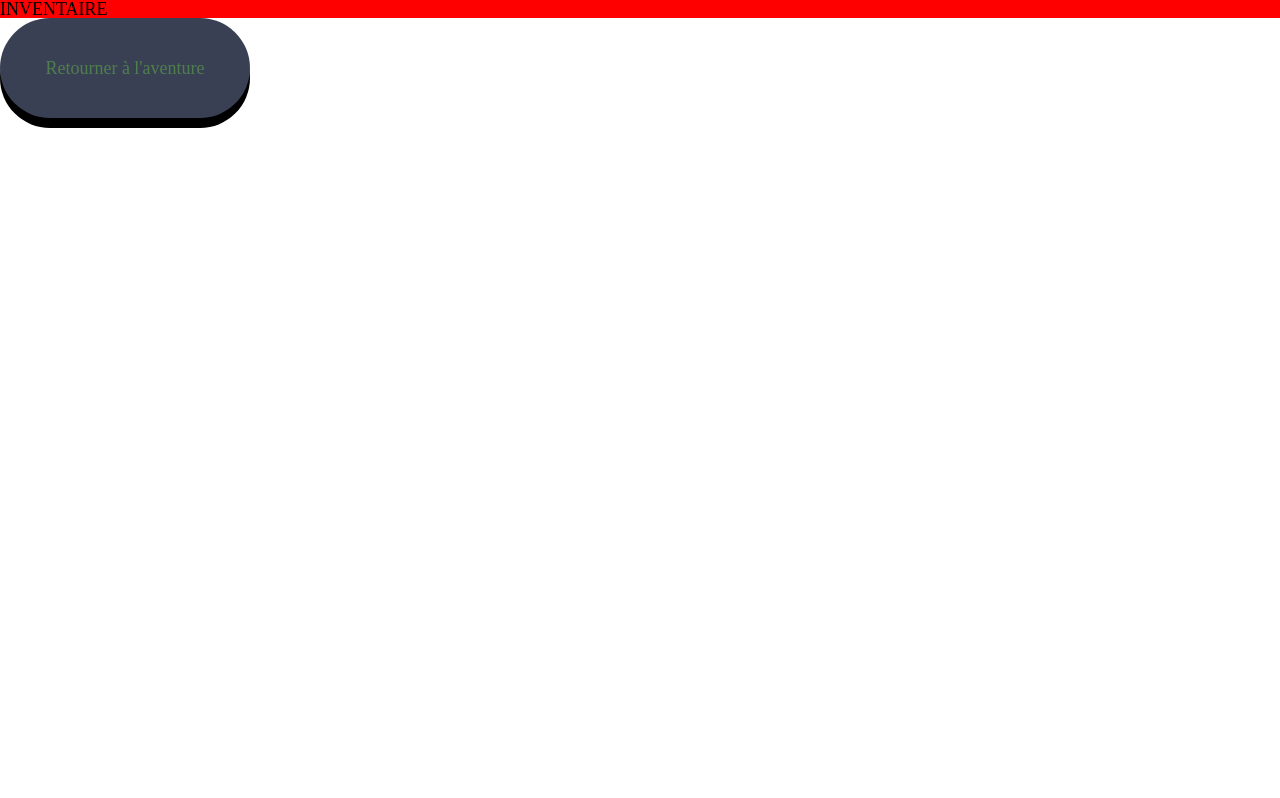
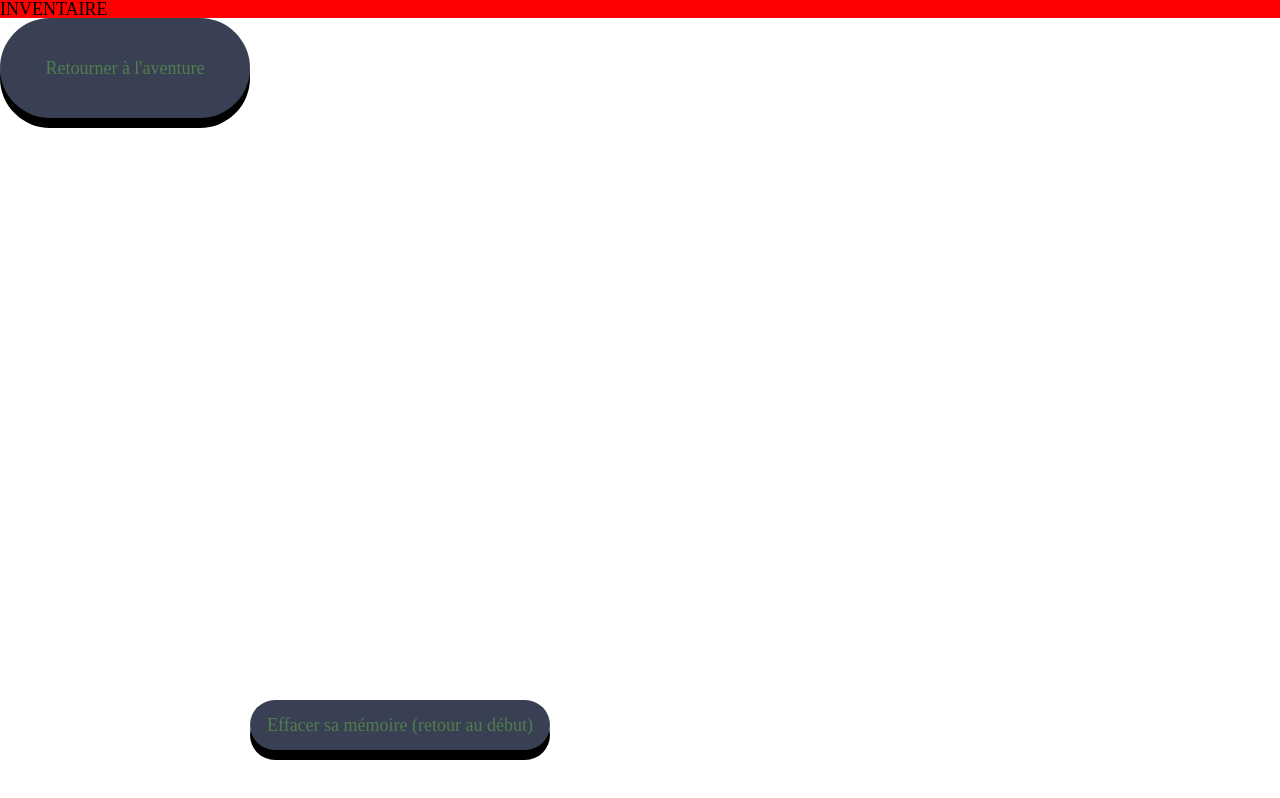
Before and after one commit to GoutteDooo/aventure, a React (Vite) app in the folder aventure-react/: page /status in a window 1280 px wide. Built offline with nearby package versions, Linux system fonts and the light colour scheme; a web font is replaced by a local one; what @midudev/tailwind-animations would draw is missing.

Commit message:
feat: bouton restart added

```diff
--- a/aventure-react/src/pages/Status.jsx
+++ b/aventure-react/src/pages/Status.jsx
@@ -1,13 +1,27 @@
-import React from 'react';
+import React, { useEffect, useState } from 'react';
 import Inventaire from '../components/Inventaire';
 import { useNavigate } from 'react-router-dom';
 
 const Status = () => {
     const navigate = useNavigate();
+    const currentStep = localStorage.getItem("currentStepId");
+    const [currentStepId, setCurrentStepId] = useState(() => {
+        return currentStep ? JSON.parse(currentStep) : 1;
+    });
+
+    useEffect(() => {
+        //Met à jour le localStorage lorsque player a cliqué sur bouton
+        localStorage.setItem("currentStepId", JSON.stringify(currentStepId));
+        //A faire également pour les datas du joueur
+      }, [currentStepId]);
+
     return (
         <div className='status'>
             <Inventaire />
             <button className="status__return" onClick={() => navigate("/adventure")}>Retourner à l'aventure</button>
+            <button className='restartButton' onClick={() => setCurrentStepId(1)}>
+                Effacer sa mémoire (retour au début)
+            </button>
         </div>
     );
 };
--- a/aventure-react/src/styles/main.css
+++ b/aventure-react/src/styles/main.css
@@ -751,6 +751,13 @@ button:active {
   height: 100px;
   width: 250px;
 }
+.status .restartButton {
+  position: absolute;
+  bottom: 50px;
+  height: 50px;
+  width: 300px;
+  margin-top: 50px;
+}
 
 /* THEMES */
 /* VENDORS *//*# sourceMappingURL=main.css.map */
--- a/aventure-react/src/styles/pages/_status.scss
+++ b/aventure-react/src/styles/pages/_status.scss
@@ -3,4 +3,11 @@
         height: 100px;
         width: 250px;
     }
+    .restartButton {
+        position: absolute;
+        bottom: 50px;
+        height: 50px;
+        width: 300px;
+        margin-top: 50px;
+    }
 }
```
Also changed, not shown: 1 other file (tests, documents, lock files or other folders).
